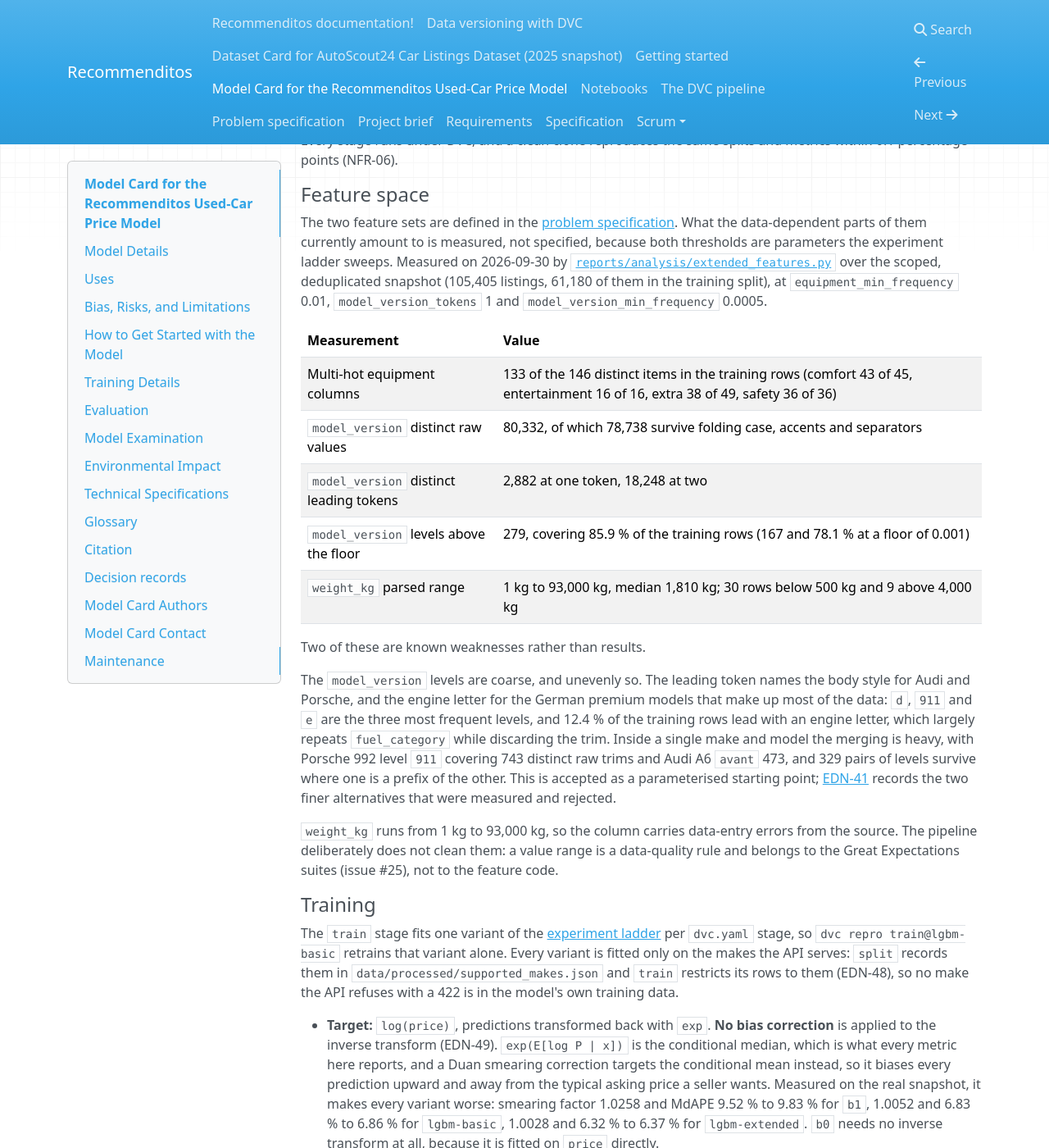
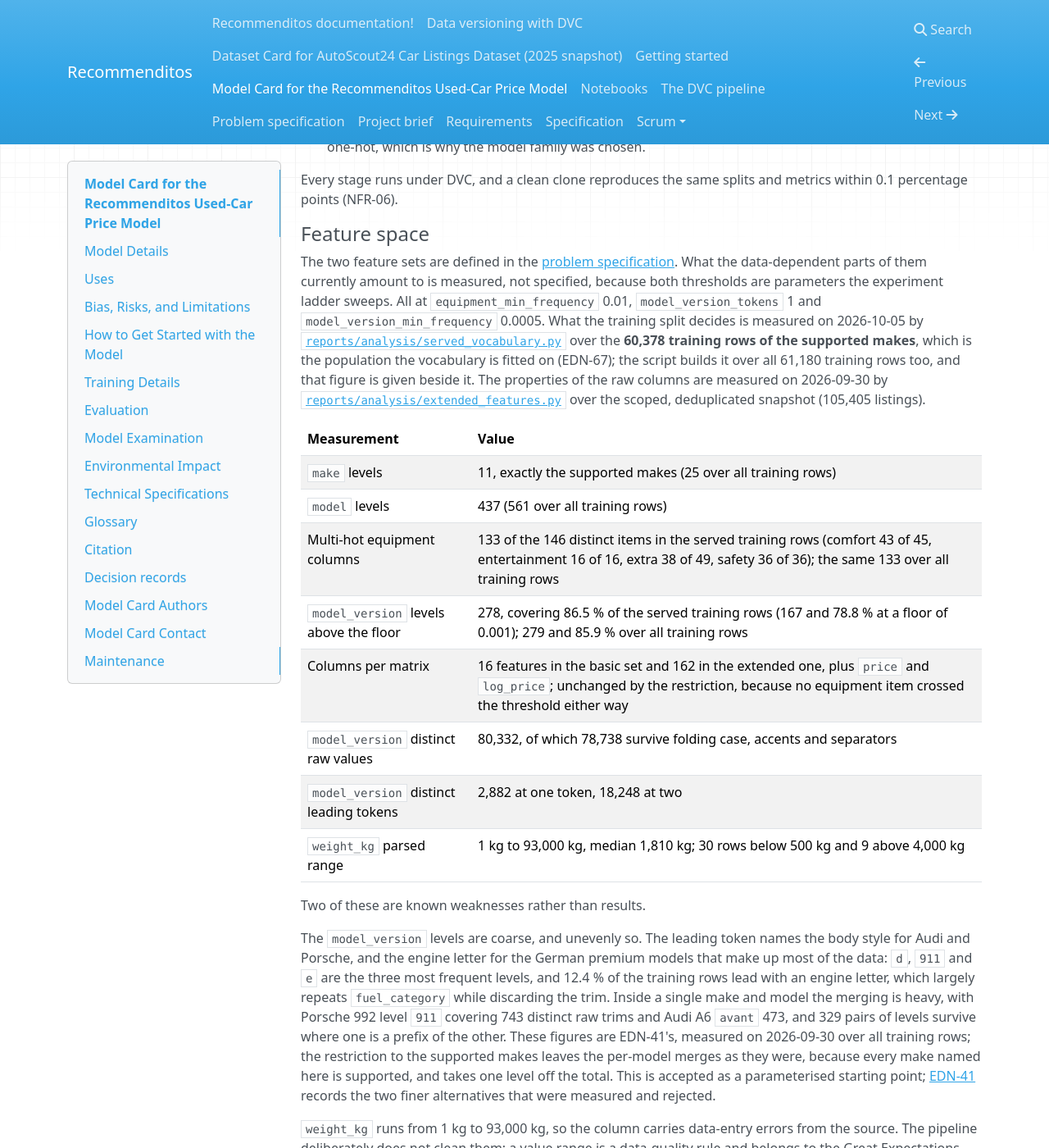
Before and after one commit to mlops-2627q1-mds-upc/MLOPS_Recommenditos, an MkDocs documentation site: the page built from docs/docs/model-card.md, in a window 1280 px wide and 1400 px high, scrolled down 6310 px. Shown: the whole window at 82% size. Built offline with MkDocs 1.6.1, drawn with Linux system fonts in a browser that asks for light colours; nearby versions of some CDN libraries; some of the changed text lies outside the part shown.

Commit message:
docs: state where the make list is applied in the model card, problem spec and dataset card

```diff
--- a/docs/docs/model-card.md
+++ b/docs/docs/model-card.md
@@ -244,7 +244,7 @@
 3. **Deduplicate**, before anything is split off, on a composite key rather than on `vin`, which is only 34 % filled ([dataset card](dataset-card.md#known-data-issues)).
 4. **Hold out `ES`** as the new-market drift set (EDN-03).
    It never reaches training, validation or calibration.
-5. **Restrict to supported makes** (EDN-05), computed from the cleaned data.
+5. **Restrict to supported makes** (EDN-05), computed by `split` from the cleaned data and applied by `features` to every frame, the `ES` holdout included, before any level or column is decided (EDN-48, EDN-67).
 6. **Drop PII, identifiers, leaking and redundant columns** as listed in the [problem specification](problem-spec.md#4-features).
    `seller_company_name` survives only as a hash, as the split's grouping key.
 7. **Split** into train, validation, calibration and test **grouped by seller**, so no seller appears in two sets.
@@ -258,14 +258,19 @@
 
 The two feature sets are defined in the [problem specification](problem-spec.md#4-features).
 What the data-dependent parts of them currently amount to is measured, not specified, because both thresholds are parameters the experiment ladder sweeps.
-Measured on 2026-09-30 by [`reports/analysis/extended_features.py`](https://github.com/mlops-2627q1-mds-upc/MLOPS_Recommenditos/blob/main/reports/analysis/extended_features.py) over the scoped, deduplicated snapshot (105,405 listings, 61,180 of them in the training split), at `equipment_min_frequency` 0.01, `model_version_tokens` 1 and `model_version_min_frequency` 0.0005.
+All at `equipment_min_frequency` 0.01, `model_version_tokens` 1 and `model_version_min_frequency` 0.0005.
+What the training split decides is measured on 2026-10-05 by [`reports/analysis/served_vocabulary.py`](https://github.com/mlops-2627q1-mds-upc/MLOPS_Recommenditos/blob/main/reports/analysis/served_vocabulary.py) over the **60,378 training rows of the supported makes**, which is the population the vocabulary is fitted on (EDN-67); the script builds it over all 61,180 training rows too, and that figure is given beside it.
+The properties of the raw columns are measured on 2026-09-30 by [`reports/analysis/extended_features.py`](https://github.com/mlops-2627q1-mds-upc/MLOPS_Recommenditos/blob/main/reports/analysis/extended_features.py) over the scoped, deduplicated snapshot (105,405 listings).
 
 | Measurement | Value |
 |---|---|
-| Multi-hot equipment columns | 133 of the 146 distinct items in the training rows (comfort 43 of 45, entertainment 16 of 16, extra 38 of 49, safety 36 of 36) |
+| `make` levels | 11, exactly the supported makes (25 over all training rows) |
+| `model` levels | 437 (561 over all training rows) |
+| Multi-hot equipment columns | 133 of the 146 distinct items in the served training rows (comfort 43 of 45, entertainment 16 of 16, extra 38 of 49, safety 36 of 36); the same 133 over all training rows |
+| `model_version` levels above the floor | 278, covering 86.5 % of the served training rows (167 and 78.8 % at a floor of 0.001); 279 and 85.9 % over all training rows |
+| Columns per matrix | 16 features in the basic set and 162 in the extended one, plus `price` and `log_price`; unchanged by the restriction, because no equipment item crossed the threshold either way |
 | `model_version` distinct raw values | 80,332, of which 78,738 survive folding case, accents and separators |
 | `model_version` distinct leading tokens | 2,882 at one token, 18,248 at two |
-| `model_version` levels above the floor | 279, covering 85.9 % of the training rows (167 and 78.1 % at a floor of 0.001) |
 | `weight_kg` parsed range | 1 kg to 93,000 kg, median 1,810 kg; 30 rows below 500 kg and 9 above 4,000 kg |
 
 Two of these are known weaknesses rather than results.
@@ -273,6 +278,7 @@
 The `model_version` levels are coarse, and unevenly so.
 The leading token names the body style for Audi and Porsche, and the engine letter for the German premium models that make up most of the data: `d`, `911` and `e` are the three most frequent levels, and 12.4 % of the training rows lead with an engine letter, which largely repeats `fuel_category` while discarding the trim.
 Inside a single make and model the merging is heavy, with Porsche 992 level `911` covering 743 distinct raw trims and Audi A6 `avant` 473, and 329 pairs of levels survive where one is a prefix of the other.
+These figures are EDN-41's, measured on 2026-09-30 over all training rows; the restriction to the supported makes leaves the per-model merges as they were, because every make named here is supported, and takes one level off the total.
 This is accepted as a parameterised starting point; [EDN-41](problem-spec.md#decision-records) records the two finer alternatives that were measured and rejected.
 
 `weight_kg` runs from 1 kg to 93,000 kg, so the column carries data-entry errors from the source.
@@ -281,7 +287,8 @@
 #### Training
 
 The `train` stage fits one variant of the [experiment ladder](project-brief.md#4-modelling-plan) per `dvc.yaml` stage, so `dvc repro train@lgbm-basic` retrains that variant alone.
-Every variant is fitted only on the makes the API serves: `split` records them in `data/processed/supported_makes.json` and `train` restricts its rows to them (EDN-48), so no make the API refuses with a 422 is in the model's own training data.
+Every variant is fitted only on the makes the API serves: `split` records them in `data/processed/supported_makes.json`, `features` restricts every frame to them before it builds the vocabulary, and `train` refuses a matrix holding any other make rather than filtering it again (EDN-48, EDN-67).
+So no make the API refuses with a 422 is in the model's training data, and none decided the levels and columns the model is encoded in.
 
 - **Target:** `log(price)`, predictions transformed back with `exp`.
   **No bias correction** is applied to the inverse transform (EDN-49).
@@ -629,6 +636,7 @@
 - EDN-23: read the condition flags as one-sided assertions.
 - EDN-24: keep the pre-registered exclusion although the flag behind it is unreliable.
 - EDN-48: `split` records the supported-make list and the stages that build model input apply it.
+- EDN-67: `features` applies the supported-make list to every frame, the `ES` holdout included, before the vocabulary is built.
 - EDN-49: no bias correction on the log-to-euro inverse transform.
 - EDN-50: one-hot encoding for the Ridge baseline only, against EDN-02's "no one-hot".
 - EDN-51: mean fill plus a per-feature missingness indicator for the Ridge numerics, which is not imputation.
```
Also changed, not shown: docs/docs/dataset-card.md (+1 -0 lines), docs/docs/problem-spec.md (+4 -0 lines).
